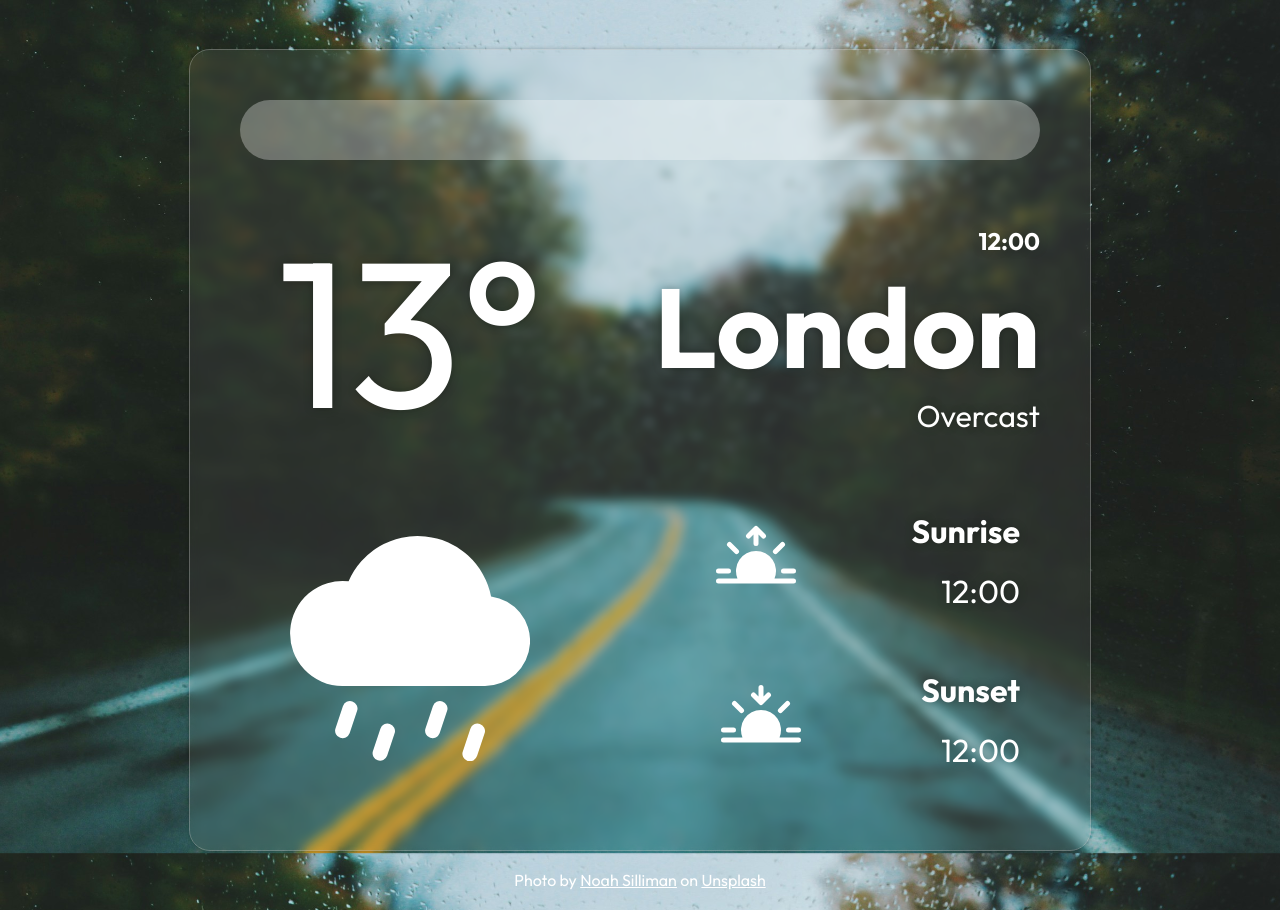
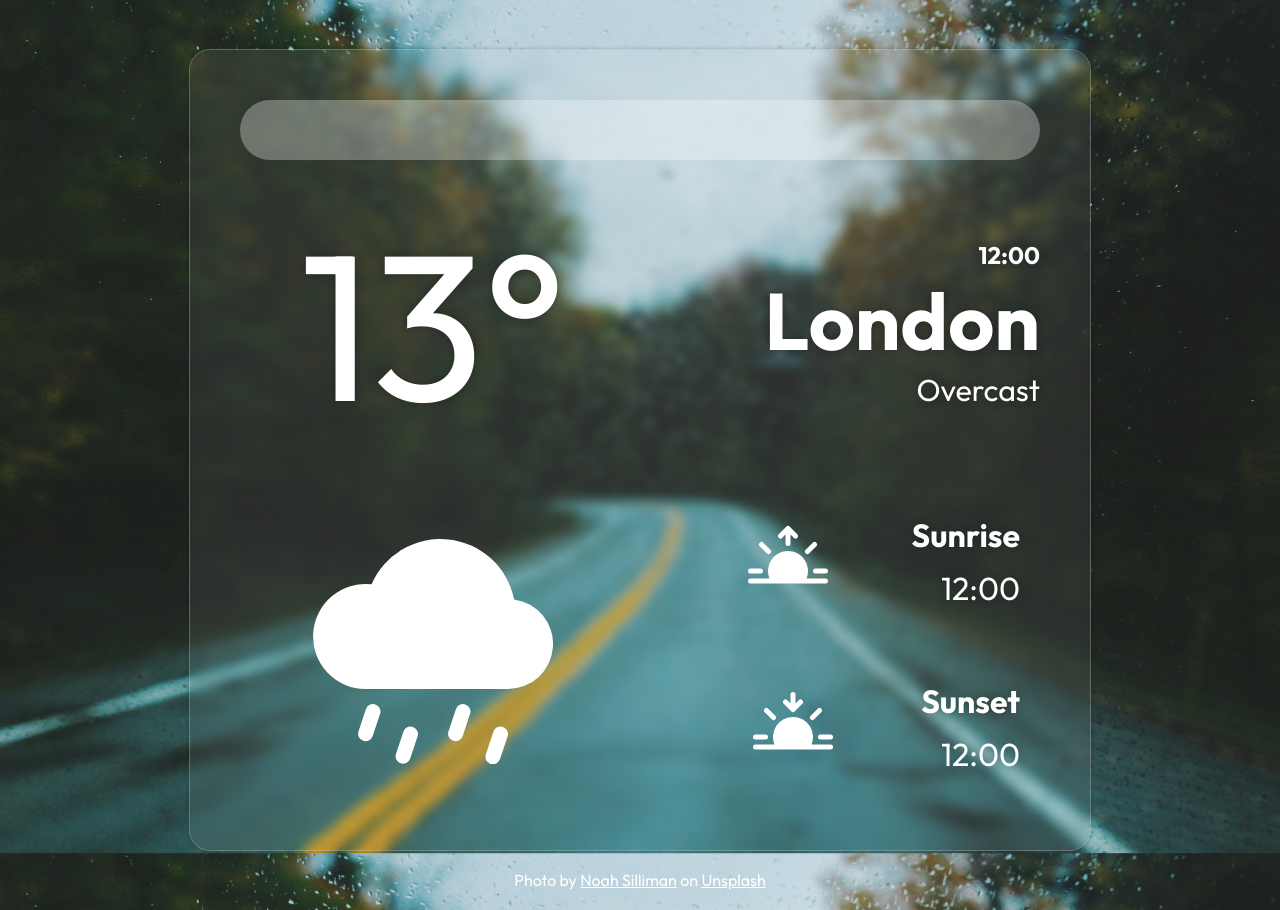
Before and after one commit to chajoy/weather-app, a website built with webpack: page src/template.html in a window 1280 px wide. Built offline with nearby package versions, Linux system fonts and the light colour scheme; no server answers.

Commit message:
Adjust container width to fit content

```diff
--- a/src/styles/styles.css
+++ b/src/styles/styles.css
@@ -97,7 +97,8 @@ footer * {
     box-shadow: 0 0 5px rgba(0, 0, 0, 0.3);
     min-height: 800px;
     height: 70%;
-    width: 900px;
+    min-width: 900px;
+    width: fit-content;
     margin: 50px auto 0 auto;
     padding: 50px;
     display: grid;
@@ -150,6 +151,7 @@ footer * {
     color: var(--font);
     text-shadow: 0 0 10px rgba(0, 0, 0, 0.3);
     opacity: 1;
+    gap: 20px;
     transition: opacity 1s;
 }
 
@@ -158,8 +160,9 @@ footer * {
     align-self: center;
 }
 
+/* Location */
 .general h1 {
-    font-size: 7rem;
+    font-size: 5rem;
 }
 
 .general p {
```
